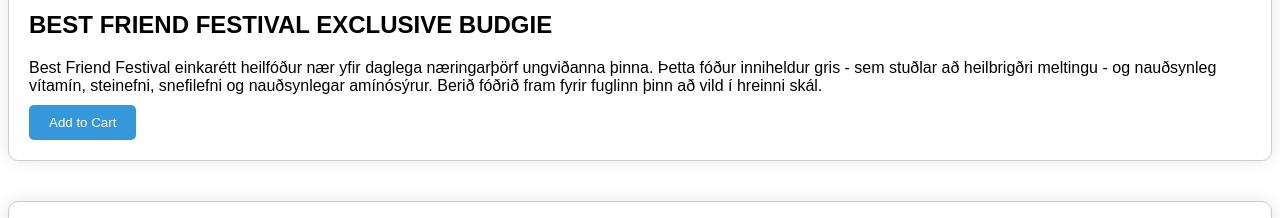
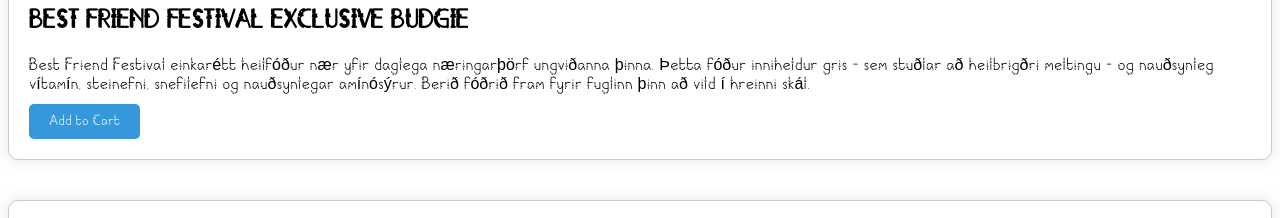
Before and after one commit to Wiselt/vef2verk, a plain HTML site: page New folder (2)/Untitled-2.html in a window 1280 px wide. Shown: the part 596-814 px from the top of the page. Drawn offline with Linux system fonts and the light colour scheme.

Commit message:
Add files via upload

```diff
--- a/New folder (2)/Untitled-2.css
+++ b/New folder (2)/Untitled-2.css
@@ -1,5 +1,10 @@
+@font-face {
+  font-family: 'MeowsFont';
+  src: url('Meows-VGWjy.ttf') format('woff2')
+}
+
 *{
-  font-family: Copperplate, 'Papyrus', fantasy;
+  font-family: 'MeowsFont', sans-serif;
 }
 
 .panel {
```
Also changed, not shown: New folder (2)/Meows-VGWjy.ttf (added).
